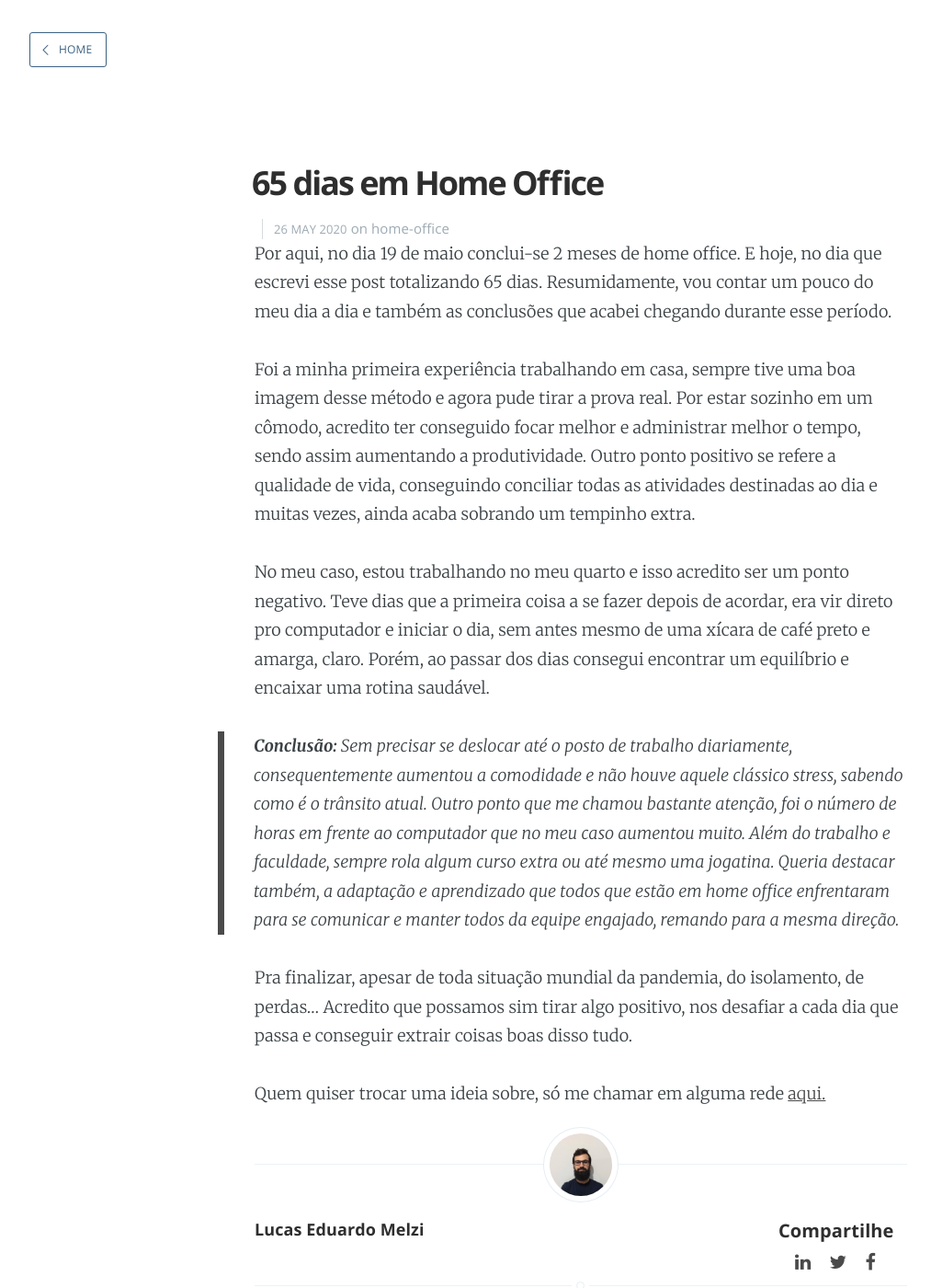
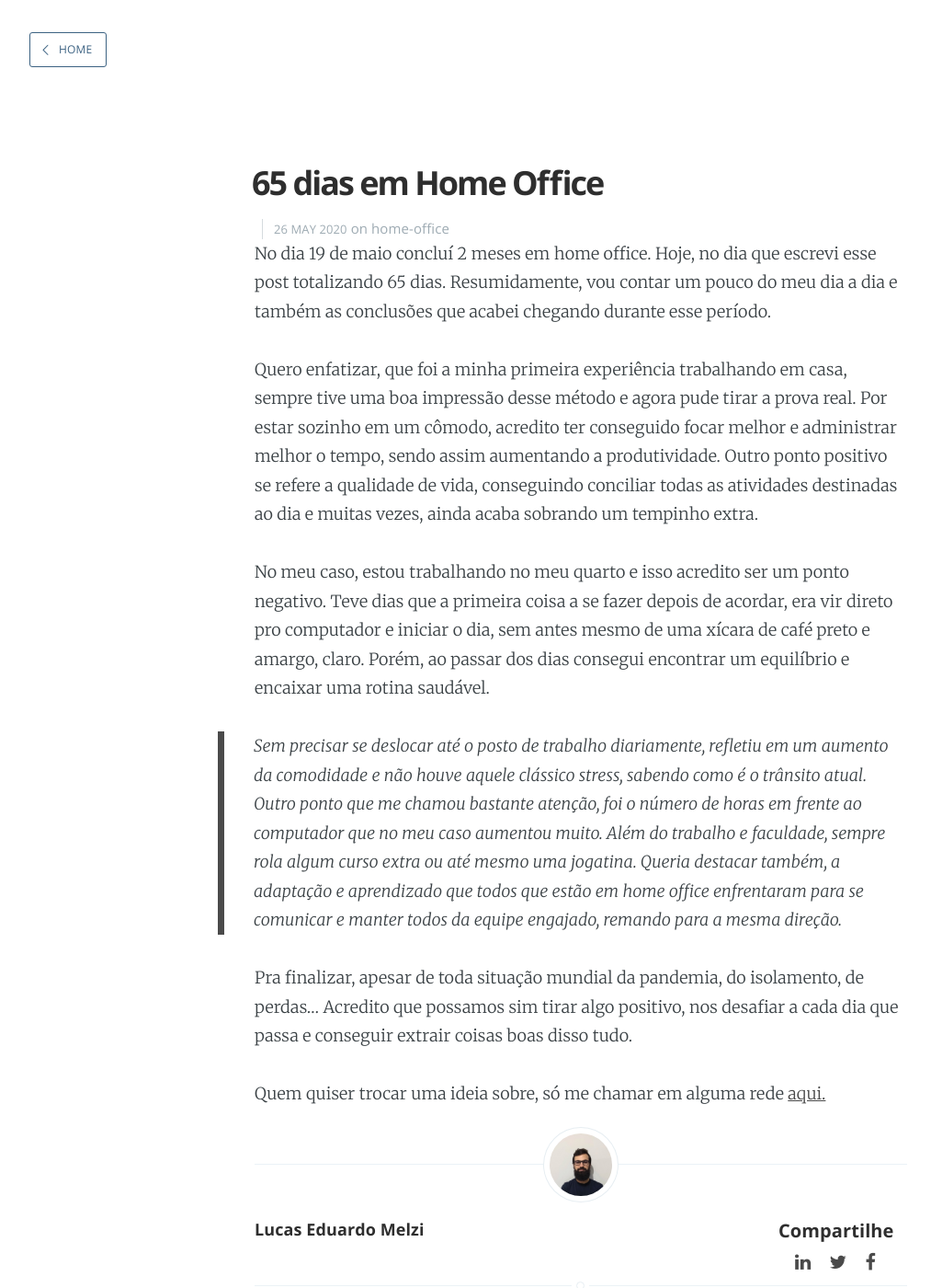
Before and after one commit to melzilucas/melzilucas.github.io, a Jekyll site: the page built from _posts/2020-05-26-65-dias-de-Home-Office.markdown, in a window 1280 px wide and 1400 px high. Shown: the whole window at 92% size, without its empty margins (8-1021 px from the left). Built offline with Jekyll 4.4.1, drawn with Linux system fonts in a browser that asks for light colours.

Commit message:
Update post home office

```diff
--- a/_posts/2020-05-26-65-dias-de-Home-Office.markdown
+++ b/_posts/2020-05-26-65-dias-de-Home-Office.markdown
@@ -6,13 +6,14 @@ categories: home-office
 image: "/assets/images/home-office.jpg"
 ...
 
-Por aqui, no dia 19 de maio conclui-se 2 meses de home office. E hoje, no dia que escrevi esse post totalizando 65 dias. Resumidamente, vou contar um pouco do meu dia a dia e também as conclusões que acabei chegando durante esse período.
+No dia 19 de maio concluí 2 meses em home office.
+Hoje, no dia que escrevi esse post totalizando 65 dias. Resumidamente, vou contar um pouco do meu dia a dia e também as conclusões que acabei chegando durante esse período.
 
-Foi a minha primeira experiência trabalhando em casa, sempre tive uma boa imagem desse método e agora pude tirar a prova real.  Por estar sozinho em um cômodo, acredito ter conseguido focar melhor e administrar melhor o tempo, sendo assim aumentando a produtividade. Outro ponto positivo se refere a qualidade de vida, conseguindo conciliar todas as atividades destinadas ao dia e muitas vezes, ainda acaba sobrando um tempinho extra.
+Quero enfatizar, que foi a minha primeira experiência trabalhando em casa, sempre tive uma boa impressão desse método e agora pude tirar a prova real.  Por estar sozinho em um cômodo, acredito ter conseguido focar melhor e administrar melhor o tempo, sendo assim aumentando a produtividade. Outro ponto positivo se refere a qualidade de vida, conseguindo conciliar todas as atividades destinadas ao dia e muitas vezes, ainda acaba sobrando um tempinho extra.
 
-No meu caso, estou trabalhando no meu quarto e isso acredito ser um ponto negativo. Teve dias que a primeira coisa a se fazer depois de acordar, era vir direto pro computador e iniciar o dia, sem antes mesmo de uma xícara de café preto e amarga, claro. Porém, ao passar dos dias consegui encontrar um equilíbrio e encaixar uma rotina saudável.
+No meu caso, estou trabalhando no meu quarto e isso acredito ser um ponto negativo. Teve dias que a primeira coisa a se fazer depois de acordar, era vir direto pro computador e iniciar o dia, sem antes mesmo de uma xícara de café preto e amargo, claro. Porém, ao passar dos dias consegui encontrar um equilíbrio e encaixar uma rotina saudável.
 
->**Conclusão:** Sem precisar se deslocar até o posto de trabalho diariamente, consequentemente aumentou a comodidade e não houve aquele clássico stress, sabendo como é o trânsito atual. Outro ponto que me chamou bastante atenção, foi o número de horas em frente ao computador que no meu caso aumentou muito. Além do trabalho e faculdade, sempre rola algum curso extra ou até mesmo uma jogatina. Queria destacar também, a adaptação e aprendizado que todos que estão em home office enfrentaram para se comunicar e manter todos da equipe engajado, remando para a mesma direção.
+> Sem precisar se deslocar até o posto de trabalho diariamente, refletiu em um aumento da comodidade e não houve aquele clássico stress, sabendo como é o trânsito atual. Outro ponto que me chamou bastante atenção, foi o número de horas em frente ao computador que no meu caso aumentou muito. Além do trabalho e faculdade, sempre rola algum curso extra ou até mesmo uma jogatina. Queria destacar também, a adaptação e aprendizado que todos que estão em home office enfrentaram para se comunicar e manter todos da equipe engajado, remando para a mesma direção.
 
 Pra finalizar, apesar de toda situação mundial da pandemia, do isolamento, de perdas… Acredito que possamos sim tirar algo positivo, nos desafiar a cada dia que passa e conseguir extrair coisas boas disso tudo.
 
```
